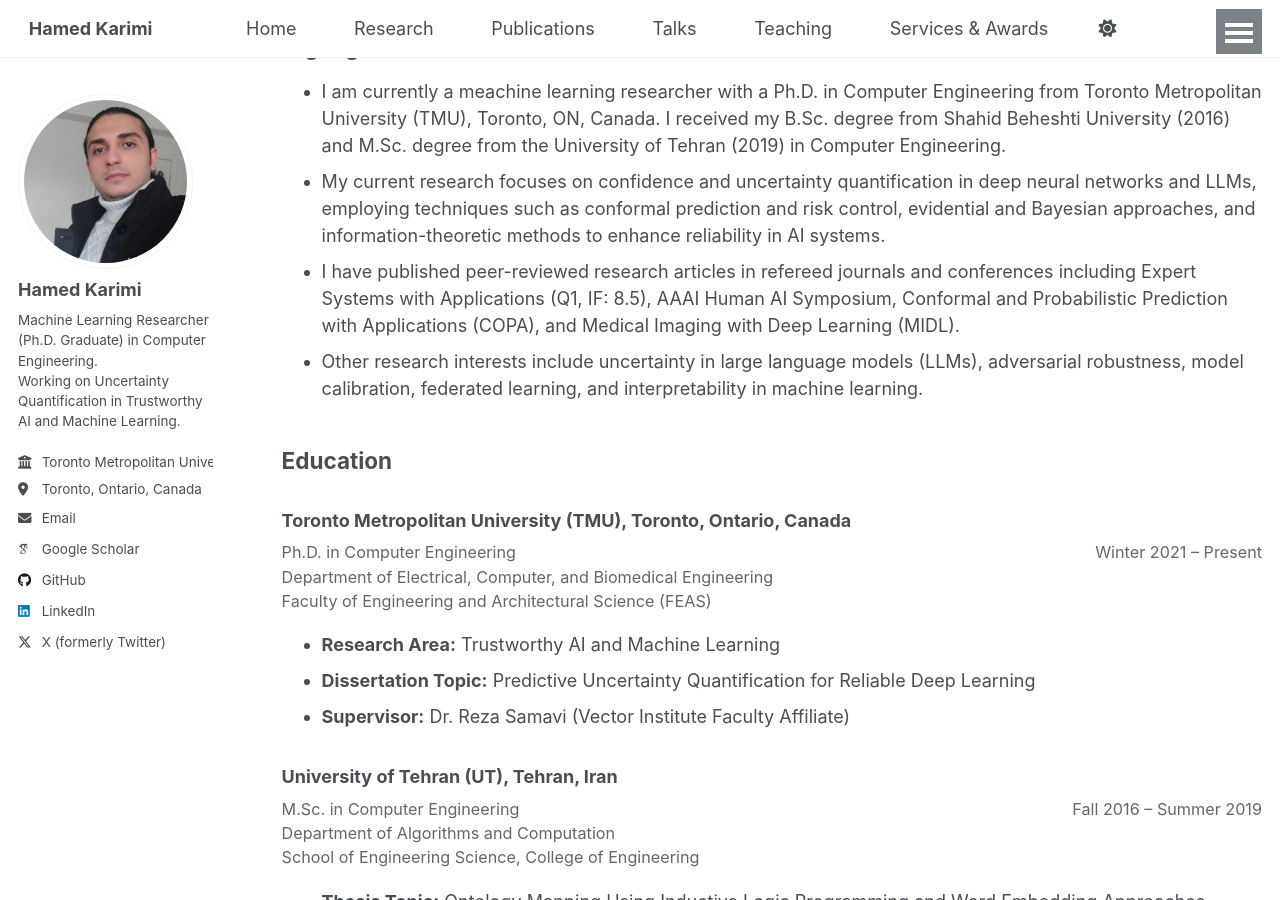
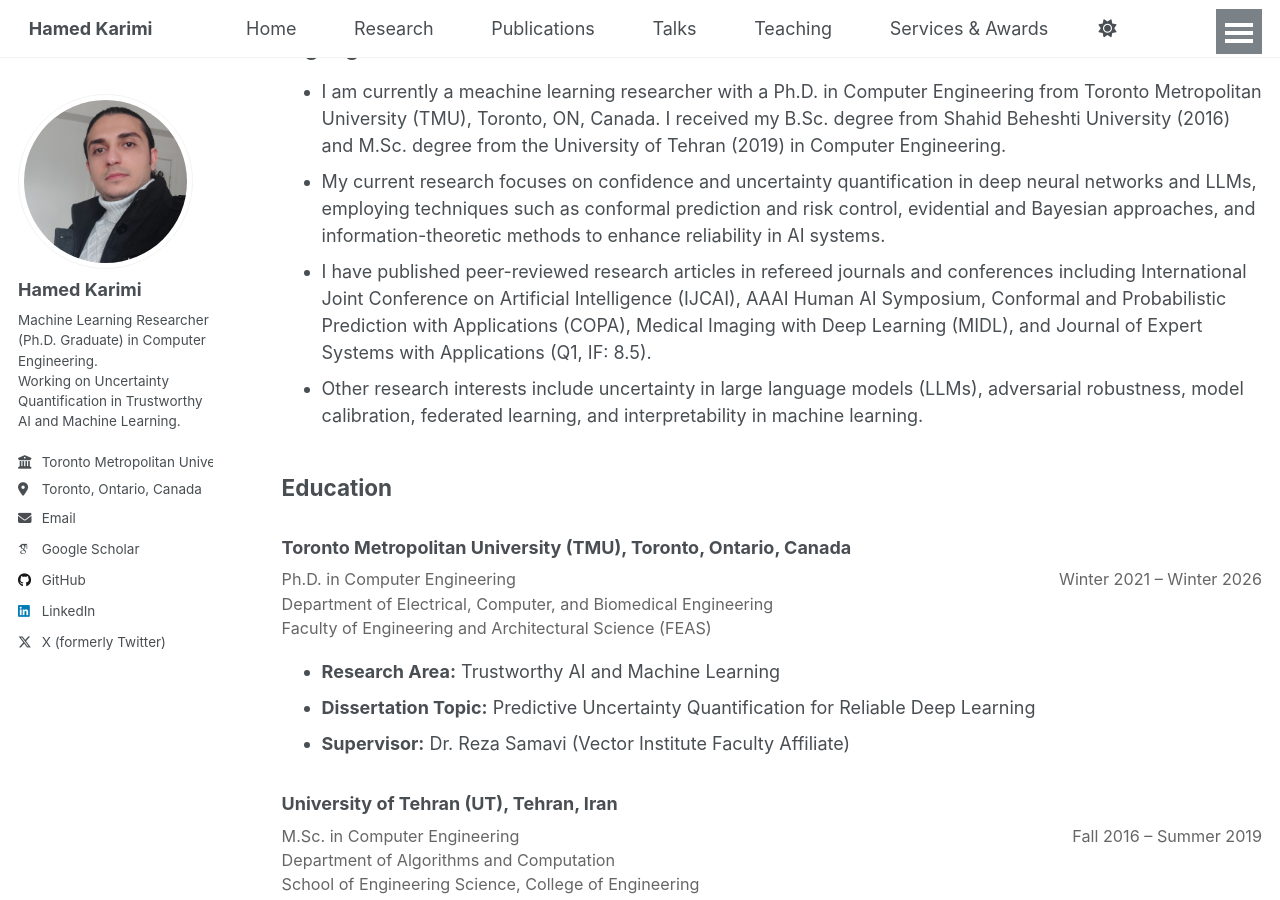
Before and after one commit to hamedmx/hamedmx.github.io, a Jekyll site: the page built from _pages/cv.md, in a window 1280 px wide and 900 px high, scrolled down 418 px. Built offline with Jekyll 4.4.1, drawn with Linux system fonts in a browser that asks for light colours; some web fonts are replaced; a script that is not in the unit is left out.

Commit message:
Update cv.md

```diff
--- a/_pages/cv.md
+++ b/_pages/cv.md
@@ -31,7 +31,7 @@ Last Updated: January 2026
 ## Highlights
 - I am currently a meachine learning researcher with a Ph.D. in Computer Engineering from Toronto Metropolitan University (TMU), Toronto, ON, Canada. I received my B.Sc. degree from Shahid Beheshti University (2016) and M.Sc. degree from the University of Tehran (2019) in Computer Engineering.
 - My current research focuses on confidence and uncertainty quantification in deep neural networks and LLMs, employing techniques such as conformal prediction and risk control, evidential and Bayesian approaches, and information-theoretic methods to enhance reliability in AI systems.
-- I have published peer-reviewed research articles in refereed journals and conferences including Expert Systems with Applications (Q1, IF: 8.5), AAAI Human AI Symposium, Conformal and Probabilistic Prediction with Applications (COPA), and Medical Imaging with Deep Learning (MIDL).
+- I have published peer-reviewed research articles in refereed journals and conferences including International Joint Conference on Artificial Intelligence (IJCAI), AAAI Human AI Symposium, Conformal and Probabilistic Prediction with Applications (COPA), Medical Imaging with Deep Learning (MIDL), and Journal of Expert Systems with Applications (Q1, IF: 8.5).
 - Other research interests include uncertainty in large language models (LLMs), adversarial robustness, model calibration, federated learning, and interpretability in machine learning.
 
 
@@ -41,7 +41,7 @@ Last Updated: January 2026
 
 <div class="cv-meta">
   <span class="where">Ph.D. in Computer Engineering<br>Department of Electrical, Computer, and Biomedical Engineering<br>Faculty of Engineering and Architectural Science (FEAS)</span>
-  <span class="when">Winter 2021 – Present</span>
+  <span class="when">Winter 2021 – Winter 2026</span>
 </div>
 
 - **Research Area:** Trustworthy AI and Machine Learning
```
